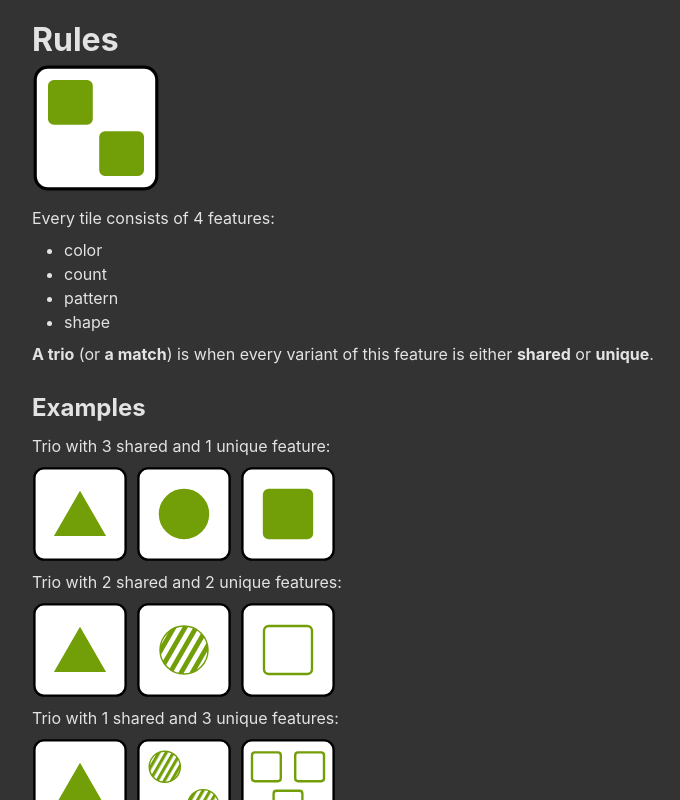
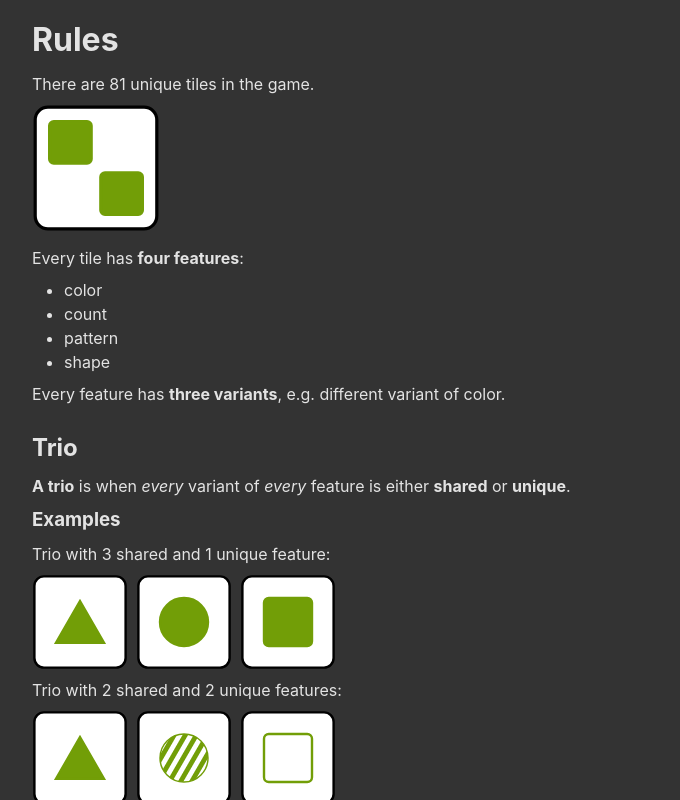
Before and after one commit to barcicki/trio-web, a React (Vite) app: page /rules in a window 1280 px wide. Shown: the whole page, without its empty margins (124-804 px from the left). Built offline with nearby package versions, Linux system fonts and the light colour scheme.

Commit message:
Change some pharsing in the rules

```diff
--- a/src/views/Rules.jsx
+++ b/src/views/Rules.jsx
@@ -14,16 +14,22 @@ export function Rules() {
     <main className="rules">
       <h1>Rules</h1>
 
+      <p>There are 81 unique tiles in the game.</p>
+
       <Tile className="rules-tile" tile="abac" theme={theme.id} onSelect={onChangeTheme}/>
 
-      <p>Every tile consists of 4 features:</p>
+      <p>Every tile has <strong>four features</strong>:</p>
       <ul>
         {theme.features.map((feature) => <li key={feature}>{feature}</li>)}
       </ul>
 
-      <p><strong>A trio</strong> (or <strong>a match</strong>) is when every variant of this feature is either <strong>shared</strong> or <strong>unique</strong>.</p>
+      <p>Every feature has <strong>three variants</strong>, e.g. different variant of color.</p>
 
-      <h2>Examples</h2>
+      <h2>Trio</h2>
+
+      <p><strong>A trio</strong> is when <em>every</em> variant of <em>every</em> feature is either <strong>shared</strong> or <strong>unique</strong>.</p>
+
+      <h3>Examples</h3>
 
       <p>Trio with 3 shared and 1 unique feature:</p>
       <TilesList className="rules-example" tiles={["aaaa", "aaab", "aaac"]} theme={theme.id}/>
@@ -41,11 +47,10 @@ export function Rules() {
 
       <p>There are 3 games modes:</p>
       <ul>
-        <li><strong><Link to="../game">classic game</Link></strong> - the goal is to find all trios in a shuffled deck of 81 unique tiles. The game starts with 12 tiles visible. When trio is found, selected 3 tiles are replaced with new ones from the deck. The game makes sure that at least 1 trio is available on the screen - sometimes it would mean that additional tiles needs to be drawn from the deck. The game ends when deck runs out of card and there are no more trios to be found on the screen.</li>
+        <li><strong><Link to="../game">single game</Link></strong> - the goal is to find all trios in a shuffled deck of 81 unique tiles. The game starts with 12 tiles visible. When trio is found, selected 3 tiles are replaced with new ones from the deck. The game makes sure that at least 1 trio is available on the screen - sometimes it would mean that additional tiles needs to be drawn from the deck. The game ends when deck runs out of card and there are no more trios to be found on the screen.</li>
         <li><strong><Link to="../puzzle">puzzle</Link></strong> - the screen contains exactly 12 tiles with exactly 3 hidden trios - find them as soon as possible.</li>
-        <li><strong><Link to="../practice">practice</Link></strong> - in this mode you need to find the tile matching the 2 shown ones to make a trio.</li>
+        <li><strong><Link to="../practice">practice</Link></strong> - in this mode you can practice completing trios. The game randomly selects 2 tiles from the deck and then presents you 6 possible choices. Only one of them is right.</li>
       </ul>
-
 
       <div className="rules-options">
         <Link className="button" to="../practice/endless">Practice finding Trios</Link>
```
